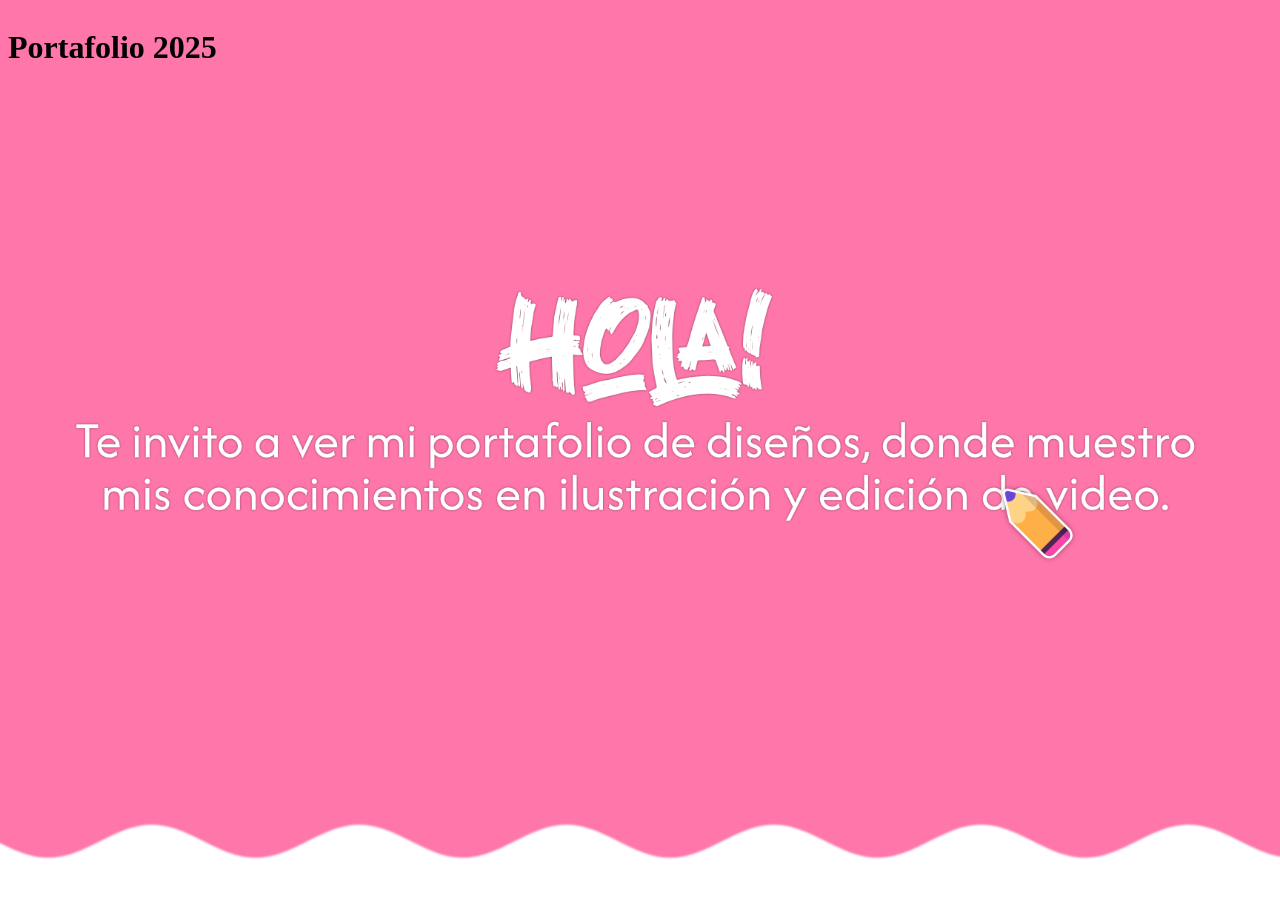
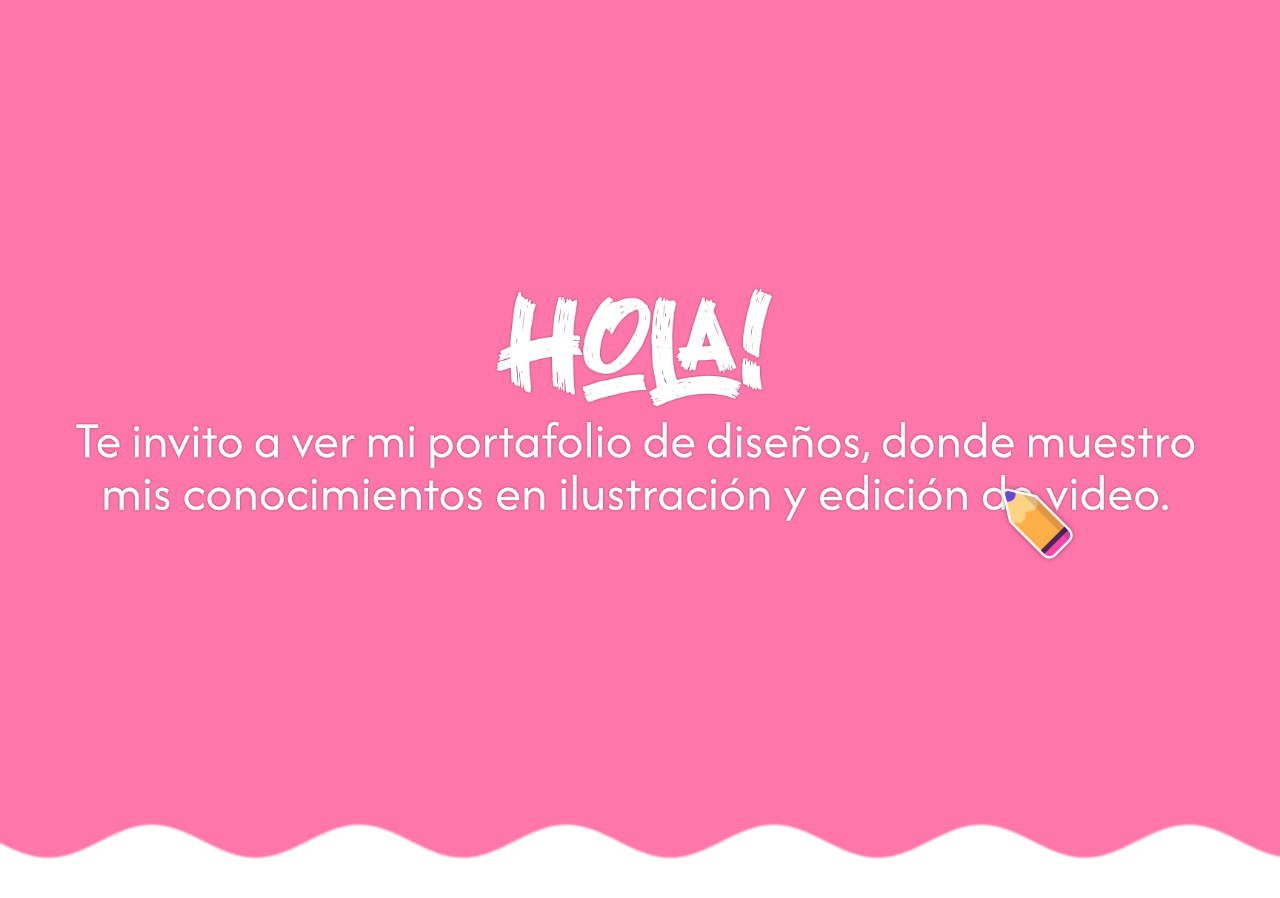
Before and after one commit to 202456/portafolio, a plain HTML site: page index.html in a window 1280 px wide. Shown: the top 898 px of the page. Drawn offline with Linux system fonts and the light colour scheme.

Commit message:
Update index.html

```diff
--- a/index.html
+++ b/index.html
@@ -8,7 +8,6 @@
 <link rel="stylesheet" href="estilo.css">
 <body>
     <div class="contenedor">
-        <h1>Portafolio 2025</h1>
     <div class="lapiz">
         <img src="lapiz.png "class="center" />
     </div>
```
